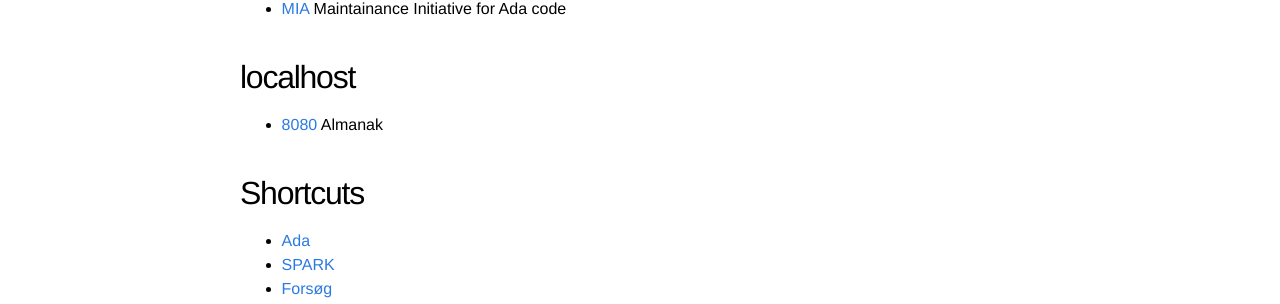
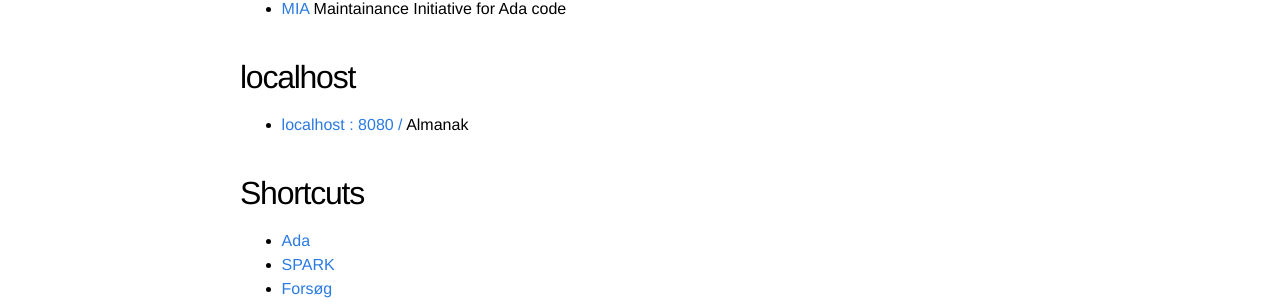
Before and after one commit to quornings/quornings.github.io, a Jekyll site: the page built from index.md, in a window 1280 px wide. Shown: the part 311-615 px from the top of the page. Built offline with Jekyll 4.4.1, drawn with Linux system fonts in a browser that asks for light colours.

Commit message:
localhost:8080 Almanak

```diff
--- a/index.md
+++ b/index.md
@@ -12,7 +12,7 @@ Ada
 
 localhost
 ----
-- [8080](http://localhost:8080/) Almanak
+- [localhost : 8080 /](http://localhost:8080/) Almanak
 
 Shortcuts
 ----
```
